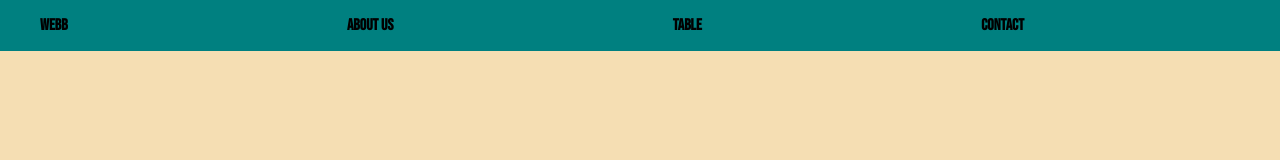
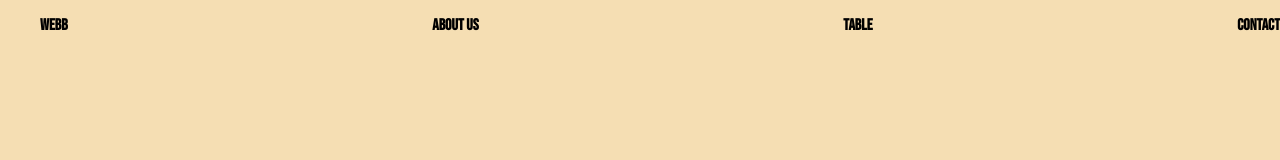
Before and after one commit to papunatsiskadze/Project6, a plain HTML site: page index.html in a window 1280 px wide. Shown: the top 160 px of the page. Drawn offline with Linux system fonts and the light colour scheme.

Commit message:
fully done vol.1
media q start

```diff
--- a/styling/style.css
+++ b/styling/style.css
@@ -12,9 +12,6 @@ body{
 }
 .container{
     width: 1320px;
-    justify-content: center;
-    display: flex;
-    background-color:teal
 }
 .logo{
     font-family: 'titlefont';
@@ -37,7 +34,7 @@ body{
 
 .navigation{
     width: 100%;
-    margin-right: 20%;
+    justify-content: center;
 }
 .ulrow{
     list-style: none;
```
